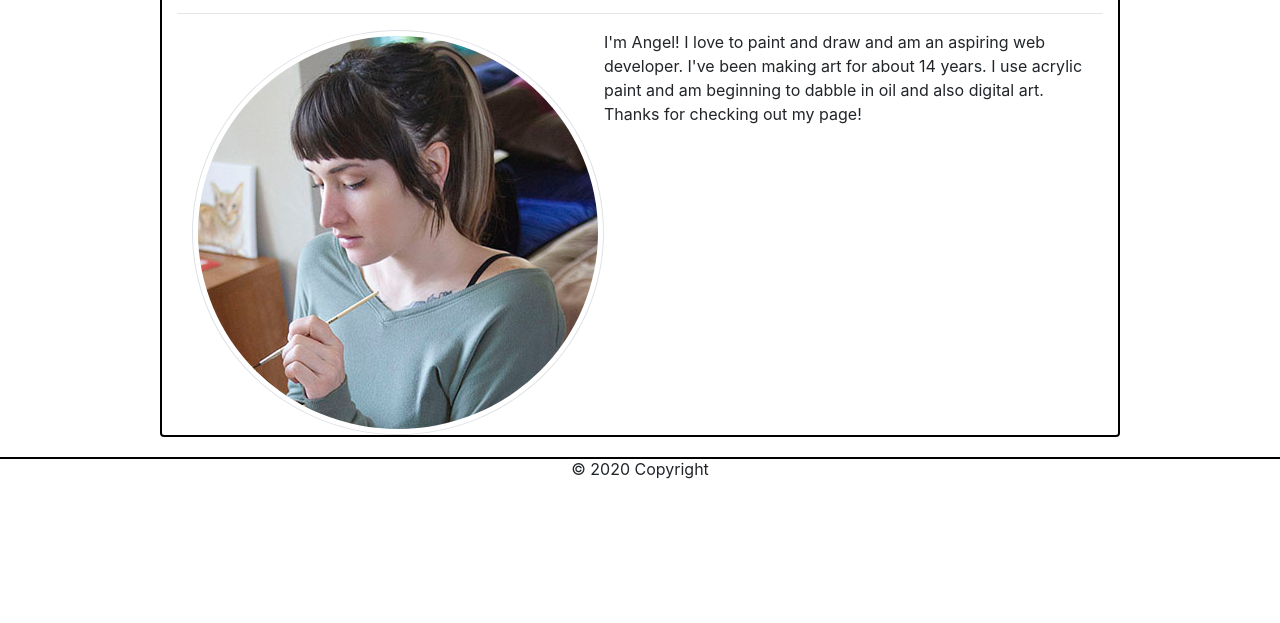
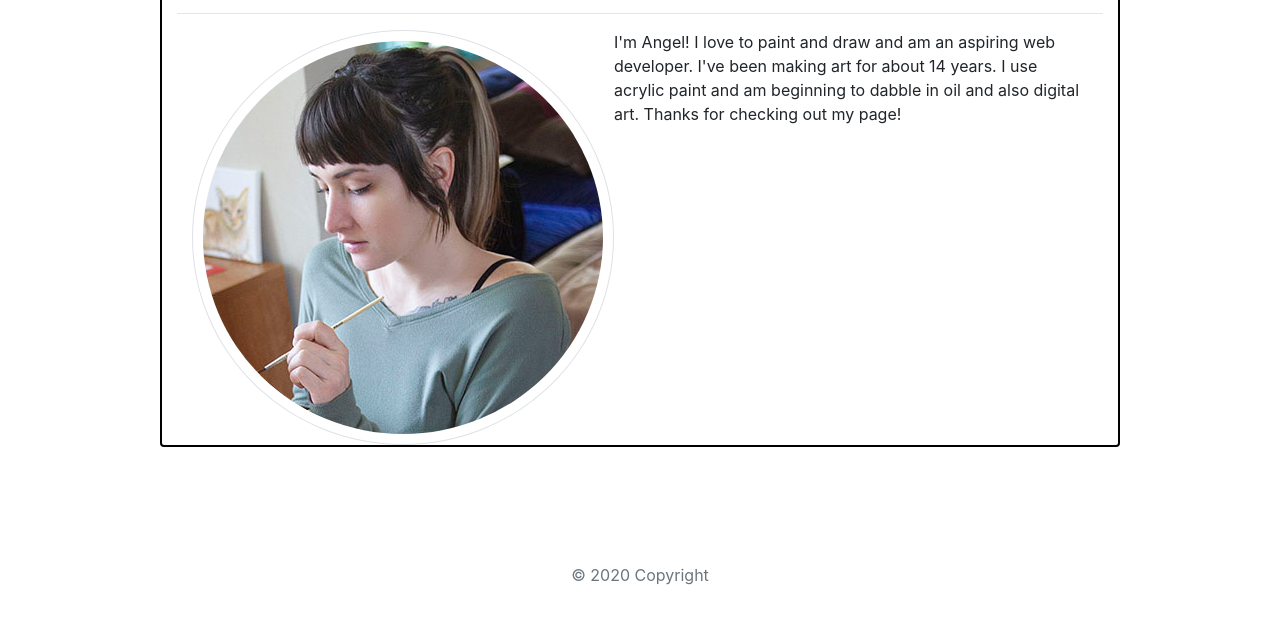
Before and after one commit to analexander/HW-Responsive-Portfolio, a plain HTML site: page index.html in a window 1280 px wide. Shown: the part 119-742 px from the top of the page. Drawn offline with nearby package versions, Linux system fonts and the light colour scheme.

Commit message:
replaced footer with sticky footer, added margin to container class

```diff
--- a/Assets/CSS/style.css
+++ b/Assets/CSS/style.css
@@ -9,7 +9,7 @@
 .float-left {
     float: left;
     max-width: 100%;
-    padding: 5px;
+    padding: 10px;
 
 }
 
@@ -17,27 +17,14 @@
     border: 2px solid black;
     max-width: 75%;
     margin-top: 20px;
-    margin-bottom: 20px;
+    margin-bottom: 100px;
     }
-
-.fixed-bottom {
-    line-height: 20px;
-    border-top: 2px solid black;
-    text-align: center;
-    position: relative;
-    bottom: 0;
- }
-
- .d-md-none {
-     text-align: center;
- }
 
  @include media-breakpoint-up(xs) {
     .container {
         max-width: 100%;
         align: center;
-        }
-    }
+     }
 
  /* Medium devices (tablets, 768px and up)
 @media (min-width: 768px) { ... }
--- a/index.html
+++ b/index.html
@@ -41,9 +41,10 @@
 
     </div>
 
- <div class="fixed-bottom mx-auto" style="width: 100%;">
-  © 2020 Copyright
-  </div>
+ <footer class="footer mt-auto py-3 text-center">
+     <span class="text-muted">© 2020 Copyright</span>
+    </div>
+  </footer>
 
 </body>
 </html>
```
Also changed, not shown: contact.html (+4 -4 lines), portfolio.html (+4 -6 lines).
